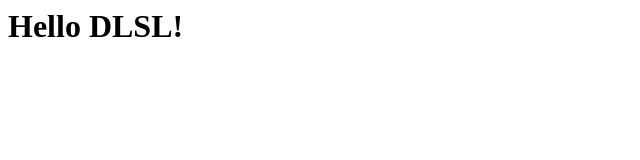
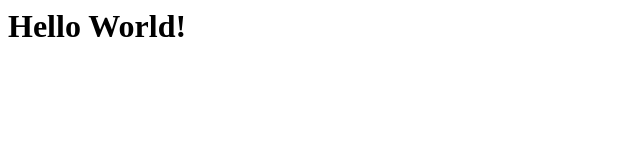
Before and after one commit to EstopaceMA/dlsl_git_demo, a plain HTML site: page index.html in a window 1280 px wide. Shown: the full height of the page, 0-640 px from the left. Drawn offline with Linux system fonts and the light colour scheme.

Commit message:
change to world

```diff
--- a/index.html
+++ b/index.html
@@ -3,6 +3,6 @@
     <title></title>
   </head>
   <body>
-    <h1>Hello DLSL!</h1>
+    <h1>Hello World!</h1>
   </body>
 </html>
```
